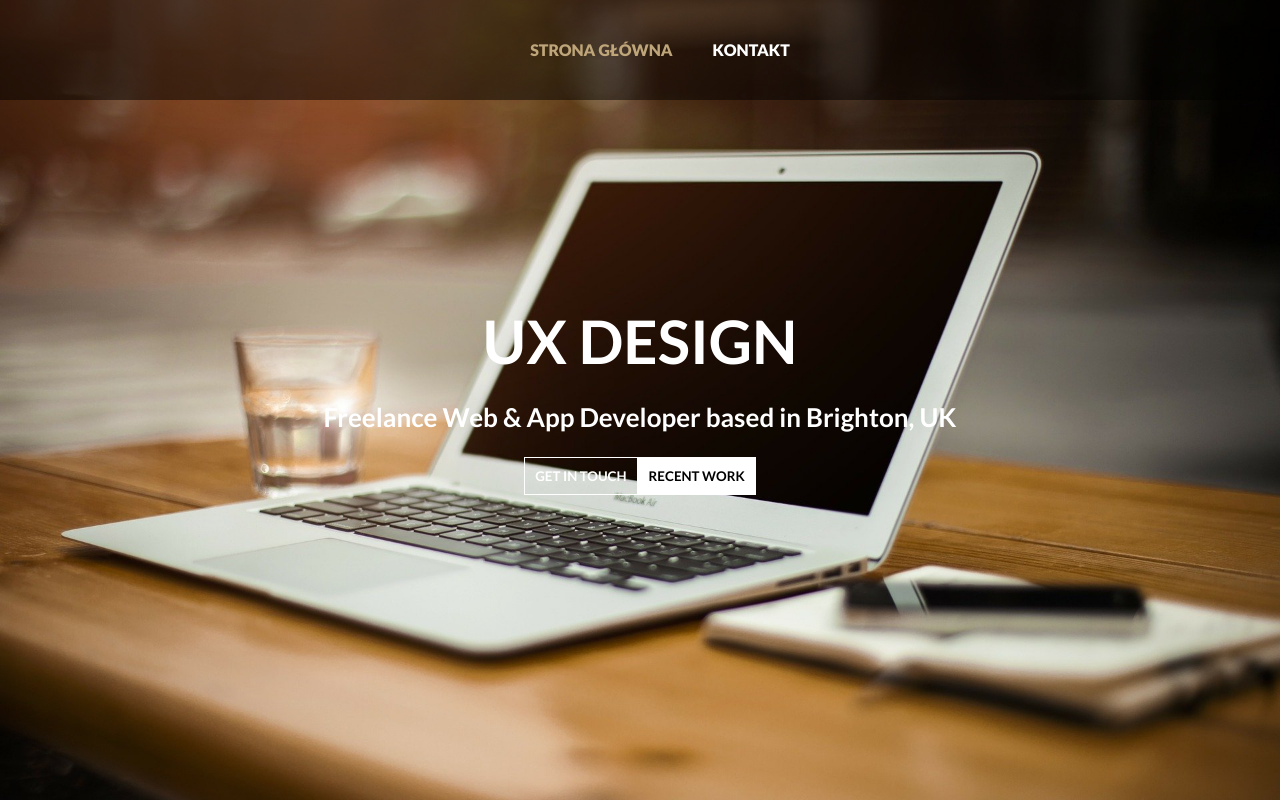
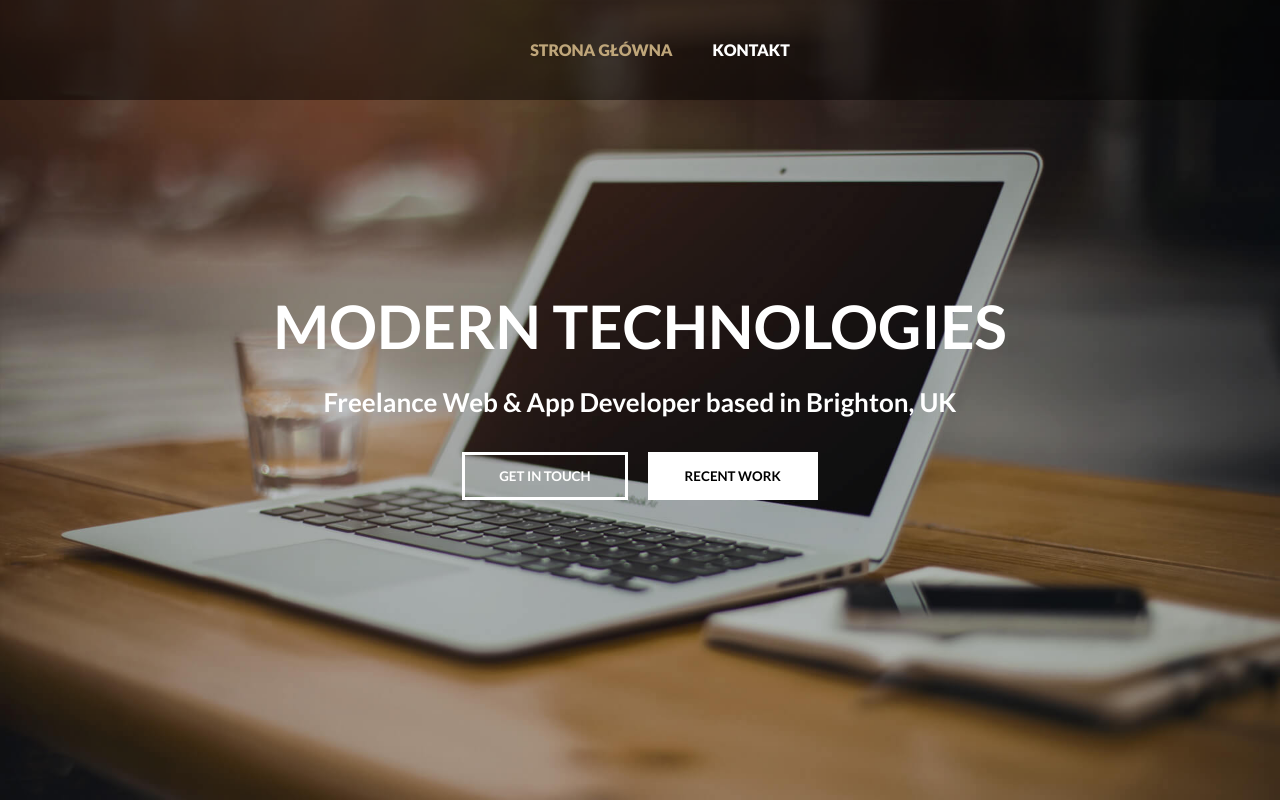
Before and after one commit to Wladyslav/ourapp, a React (Create React App) app: page / in a window 1280 px wide. Built offline with nearby package versions, Linux system fonts and the light colour scheme.

Commit message:
added started of text carousel mainpage

```diff
--- a/src/App.css
+++ b/src/App.css
@@ -2,6 +2,5 @@
   margin: 0;
   padding: 0;
   box-sizing: border-box;
-  font-family: 'Lato';
-
+  font-family: "Lato";
 }
--- a/src/pages/mainPage/HeroPage/WordsSlider/WordsSlider.js
+++ b/src/pages/mainPage/HeroPage/WordsSlider/WordsSlider.js
@@ -1,14 +1,52 @@
 import React, { Component } from "react";
 import Button from "../../../../smallComponents/Button/Button";
 import styles from "./WordsSlider.module.scss";
+
+const textContent = [
+  {
+    mainTitle: "UX DESIGN",
+  },
+  {
+    mainTitle: "MODERN TECHNOLOGIES",
+  },
+  {
+    mainTitle: "WORDPRESS EXPERT",
+  },
+  {
+    mainTitle: "IOS & ANDROID APPS",
+  },
+];
+
 class WordsSlider extends Component {
-  state = {};
+  state = {
+    currentTextId: 0,
+  };
+
+  startCarousel = () => {
+    this.carouselInterval = setInterval(() => {
+      if (this.state.currentTextId < textContent.length - 1) {
+        this.setState((prevState) => ({
+          currentTextId: prevState.currentTextId + 1,
+        }));
+      } else {
+        this.setState(() => ({
+          currentTextId: 0,
+        }));
+      }
+    }, 3000);
+  };
+
+  componentDidMount() {
+    this.startCarousel();
+  }
 
   render() {
     return (
       <div className={styles.mainPage_container}>
         <div className={styles.title_container}>
-          <h1 className={styles.mainTitle}>UX DESIGN</h1>
+          <h1 className={styles.mainTitle}>
+            {textContent[this.state.currentTextId].mainTitle}
+          </h1>
           <h3 className={styles.subTitle}>
             Freelance Web & App Developer based in Brighton, UK
           </h3>
--- a/src/smallComponents/Button/Button.module.scss
+++ b/src/smallComponents/Button/Button.module.scss
@@ -2,9 +2,10 @@
   background-color: transparent;
   color: white;
   transition: 0.15s linear;
-  border: 1px solid #fff;
-  padding: 10px;
+  border: 3px solid #fff;
+  padding: 13px 34px;
   font-weight: 700;
+  margin: 10px;
   &.secondary {
     background-color: #fff;
     color: black;
@@ -14,6 +15,6 @@
   }
   &:hover {
     background-color: #bfa67a;
-    border: 1px solid #bfa67a;
+    border: 3px solid #bfa67a;
   }
 }
```
Also changed, not shown: src/assets/imgs/hero-image.jpg.
